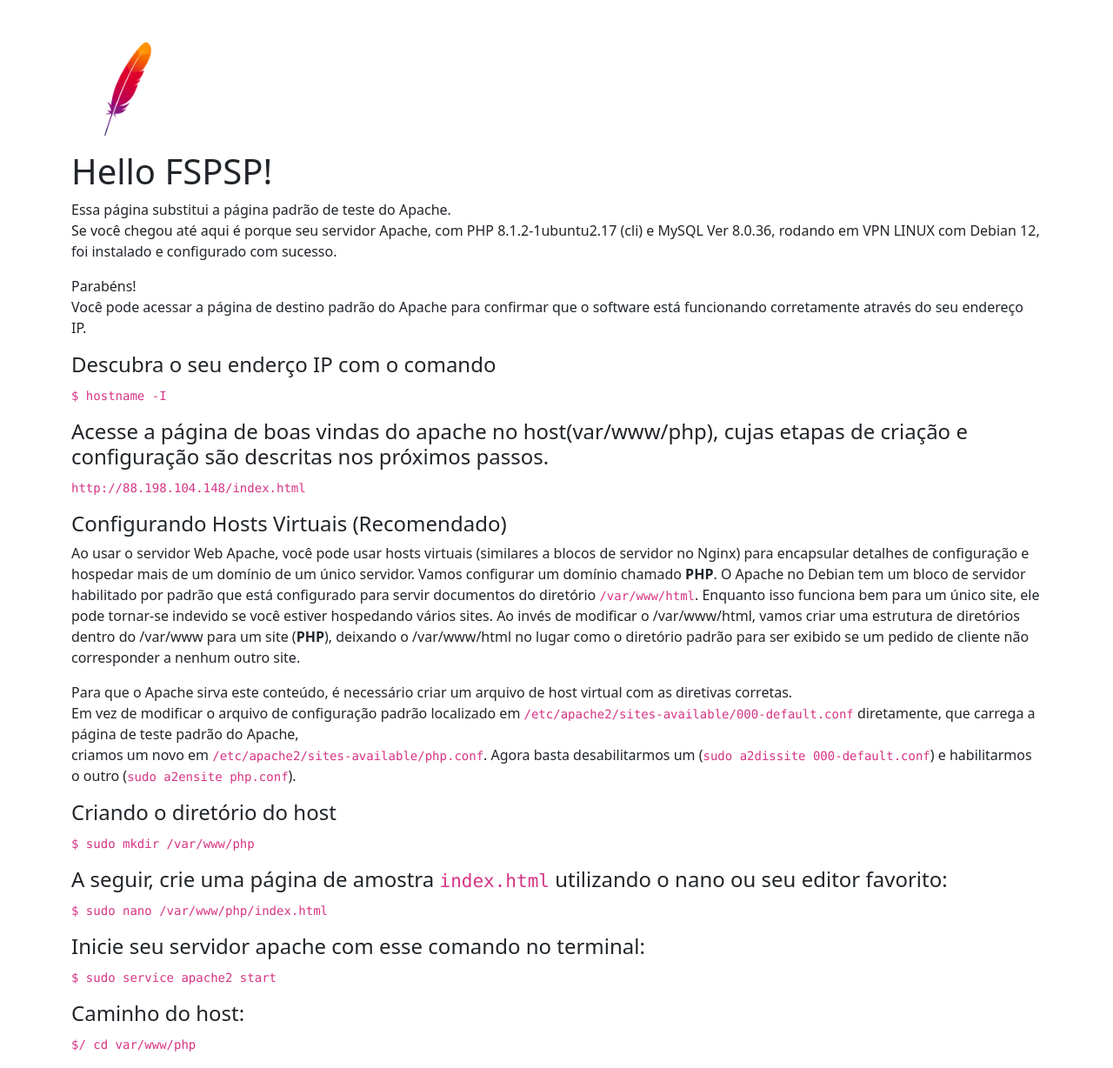
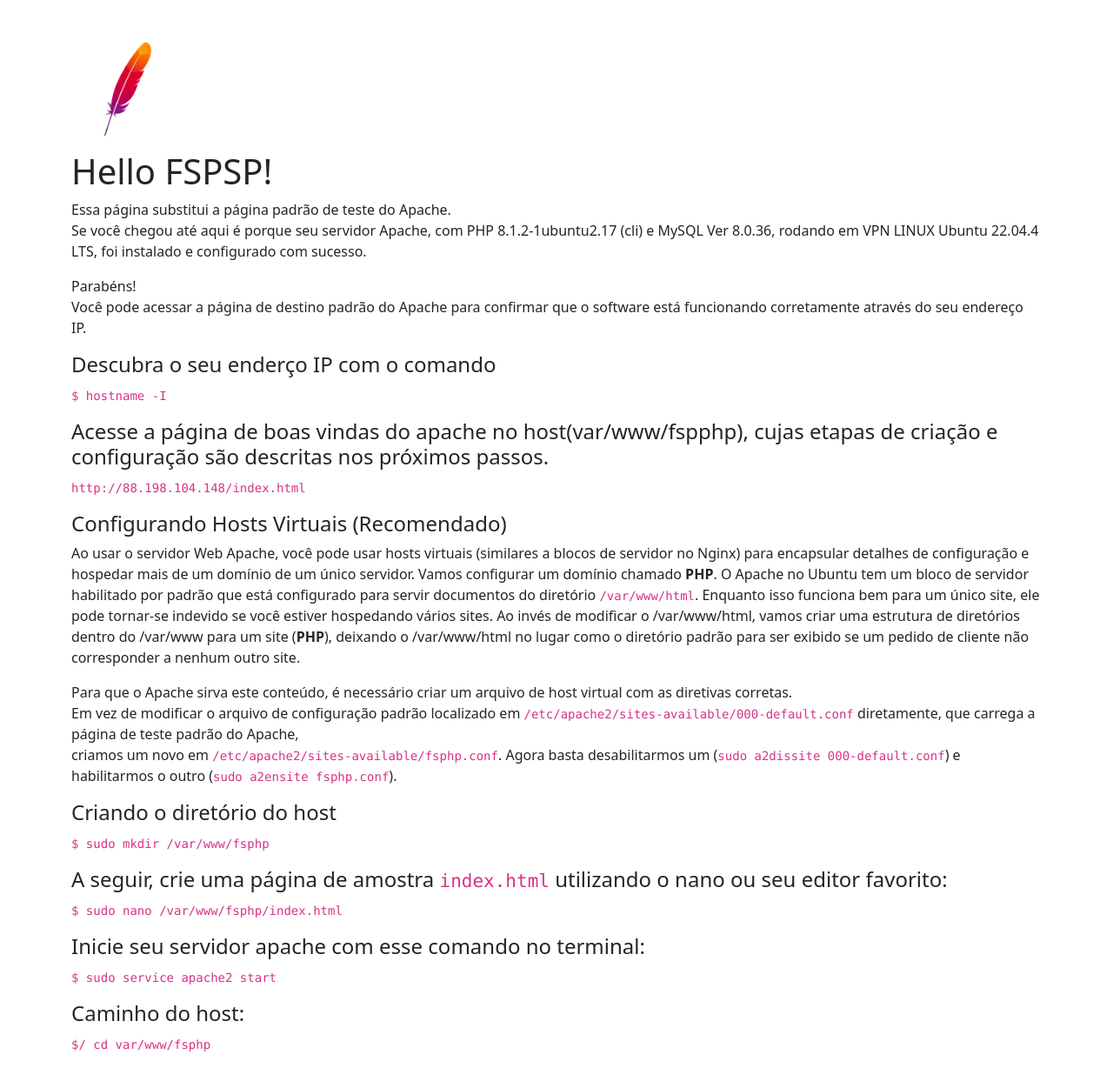
Before and after one commit to lucioweb/fsphp, a PHP site: page /index.html in a window 1280 px wide. Shown: the whole page at 87% size. Run offline with PHP 8.4, Linux system fonts and the light colour scheme.

Commit message:
Commit cinco

```diff
--- a/index.html
+++ b/index.html
@@ -3,7 +3,7 @@
 <head>
     <meta charset="utf-8">
     <meta name="viewport" content="width=device-width, initial-scale=1">
-    <title>fsphp</title>
+    <title>FSPHP</title>
     <link href="https://cdn.jsdelivr.net/npm/bootstrap@5.2.3/dist/css/bootstrap.min.css" rel="stylesheet" integrity="sha384-rbsA2VBKQhggwzxH7pPCaAqO46MgnOM80zW1RWuH61DGLwZJEdK2Kadq2F9CUG65" crossorigin="anonymous">
 </head>
 <body>
@@ -18,20 +18,20 @@
     <h1>Hello FSPSP!</h1>
     <p>Essa página substitui a página padrão de teste do Apache.<br>
         Se você chegou até aqui é porque seu servidor Apache, com
-        PHP 8.1.2-1ubuntu2.17 (cli) e MySQL Ver 8.0.36, rodando em VPN LINUX com Debian 12, foi instalado e configurado com sucesso.</p>
+        PHP 8.1.2-1ubuntu2.17 (cli) e MySQL Ver 8.0.36, rodando em VPN LINUX Ubuntu 22.04.4 LTS, foi instalado e configurado com sucesso.</p>
     <p>Parabéns!<br>
         Você pode acessar a página de destino padrão do Apache para confirmar que o software está funcionando
         corretamente através do seu endereço IP.</p>
     <h4>Descubra o seu enderço IP com o comando </h4>
     <p><code>$ hostname -I</code></p>
-    <h4>Acesse a página de boas vindas do apache no host(var/www/php), cujas etapas de criação e configuração são descritas nos próximos passos.</h4>
+    <h4>Acesse a página de boas vindas do apache no host(var/www/fspphp), cujas etapas de criação e configuração são descritas nos próximos passos.</h4>
     <p><code>http://88.198.104.148/index.html</code></p>
     <h4>Configurando Hosts Virtuais (Recomendado)</h4>
     <p>Ao usar o servidor Web Apache, você pode usar hosts virtuais (similares a blocos de servidor no Nginx) para
         encapsular detalhes de configuração e
         hospedar mais de um domínio de um único servidor.
         Vamos configurar um domínio chamado <strong>PHP</strong>.
-        O Apache no Debian tem um bloco de servidor habilitado por padrão que está configurado para servir documentos do
+        O Apache no Ubuntu tem um bloco de servidor habilitado por padrão que está configurado para servir documentos do
         diretório <code>/var/www/html</code>.
         Enquanto isso funciona bem para um único site, ele pode tornar-se indevido se você estiver hospedando vários
         sites.
@@ -42,18 +42,18 @@
     <p>Para que o Apache sirva este conteúdo, é necessário criar um arquivo de host virtual com as diretivas corretas.
         <br>
         Em vez de modificar o arquivo de configuração padrão localizado em <code>/etc/apache2/sites-available/000-default.conf</code>
-        diretamente, que carrega a página de teste padrão do Apache, <br>criamos um novo em <code>/etc/apache2/sites-available/php.conf</code>.
+        diretamente, que carrega a página de teste padrão do Apache, <br>criamos um novo em <code>/etc/apache2/sites-available/fsphp.conf</code>.
         Agora basta desabilitarmos um (<code>sudo a2dissite 000-default.conf</code>) e habilitarmos o outro (<code>sudo
-            a2ensite php.conf</code>).
+            a2ensite fsphp.conf</code>).
     </p>
     <h4>Criando o diretório do host</h4>
-    <p><code>$ sudo mkdir /var/www/php</code></p>
+    <p><code>$ sudo mkdir /var/www/fsphp</code></p>
     <h4>A seguir, crie uma página de amostra <code>index.html</code> utilizando o nano ou seu editor favorito:</h4>
-    <p><code>$ sudo nano /var/www/php/index.html</code></p>
+    <p><code>$ sudo nano /var/www/fsphp/index.html</code></p>
     <h4>Inicie seu servidor apache com esse comando no terminal: </h4>
     <p><code>$ sudo service apache2 start</code></p>
     <h4>Caminho do host:</h4>
-    <p><code>$/ cd var/www/php</code></p>
+    <p><code>$/ cd var/www/fsphp</code></p>
 </div>
 <script src="https://cdn.jsdelivr.net/npm/bootstrap@5.2.3/dist/js/bootstrap.bundle.min.js" integrity="sha384-kenU1KFdBIe4zVF0s0G1M5b4hcpxyD9F7jL+jjXkk+Q2h455rYXK/7HAuoJl+0I4" crossorigin="anonymous"></script>
 <script src="https://cdn.jsdelivr.net/npm/@popperjs/core@2.11.6/dist/umd/popper.min.js" integrity="sha384-oBqDVmMz9ATKxIep9tiCxS/Z9fNfEXiDAYTujMAeBAsjFuCZSmKbSSUnQlmh/jp3" crossorigin="anonymous"></script>
--- a/index.php
+++ b/index.php
@@ -3,7 +3,7 @@
 <head>
     <meta charset="UTF-8">
     <meta name="viewport" content="width=device-width, initial-scale=1.0">
-    <title>HOME</title>
+    <title>FSPHP</title>
     <!-- Bootstrap 5.3.0 - CSS -->
     <link href="https://cdn.jsdelivr.net/npm/bootstrap@5.3.0/dist/css/bootstrap.min.css" rel="stylesheet"
           integrity="sha384-9ndCyUaIbzAi2FUVXJi0CjmCapSmO7SnpJef0486qhLnuZ2cdeRhO02iuK6FUUVM" crossorigin="anonymous">
@@ -35,14 +35,14 @@
 
 <main class="container">
     <div class="bg-light p-5 rounded">
-        <h1>CRUD com PHP</h1>
+        <h1>CRUD com PHP e MySQL</h1>
         <p class="lead">Exemplo de aplicação CRUD (Create, Read, Update e Delete)
             utilizando PHP 8.1.2, Mysql Server Ver 8.0.36, Bootstrap 5.3.0, Apache 2.4, Ubuntu 22.04.2
             LTS, rodando em servidor virtual privado. Aplicação com foco apenas
             nas operações básicas do CRUD. <br>Aspectos como segurança, validação de dados, autenticação,
             gerenciamento cokies e geração de HTML dinâmico, entre outros, foram considerados
             subjacentes.</p>
-        <a class="btn btn-danger btn-md" href="data_table.php" role="button">Start CRUD &raquo;</a>
+        <a class="btn btn-danger btn-md" href="cadastrar.php" role="button">Start CRUD &raquo;</a>
     </div>
 </main>
 <!--Scripts adicionais do próprio Bootstratp-->
```
Also changed, not shown: README.md.
